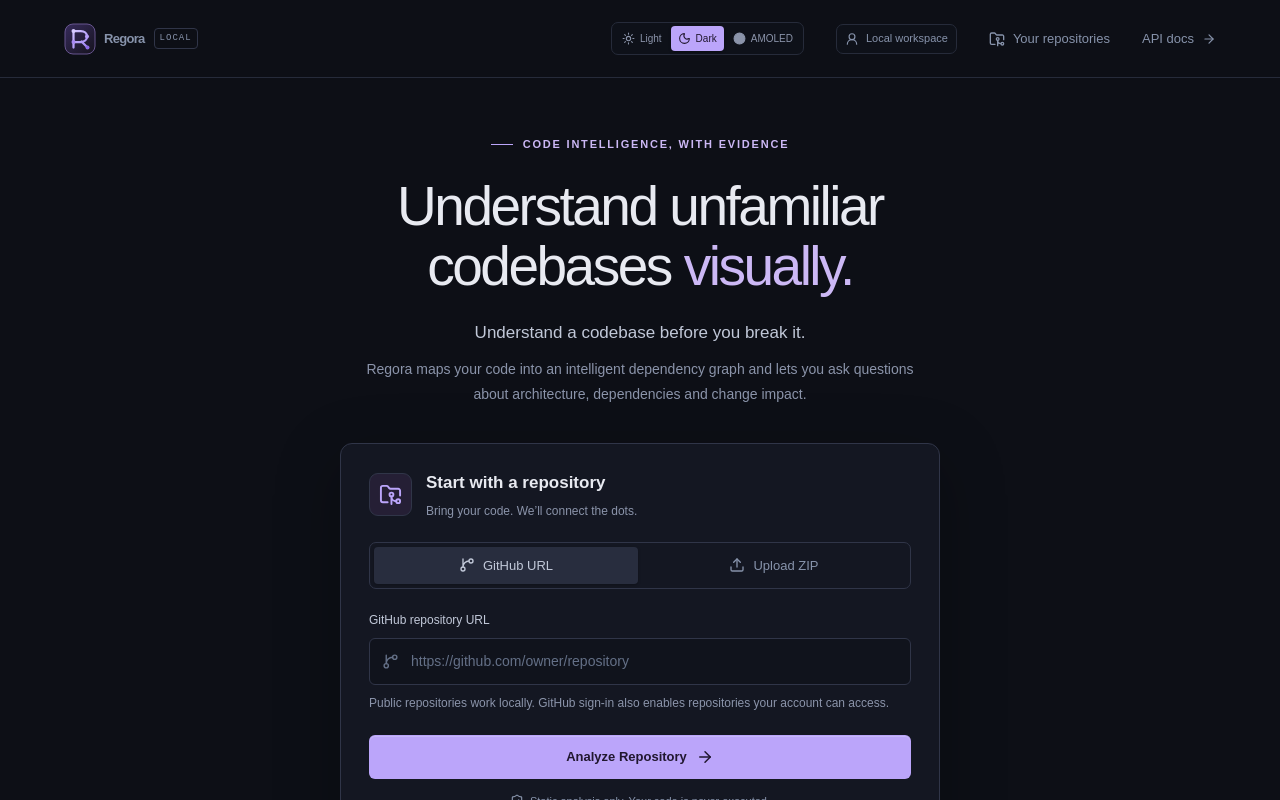
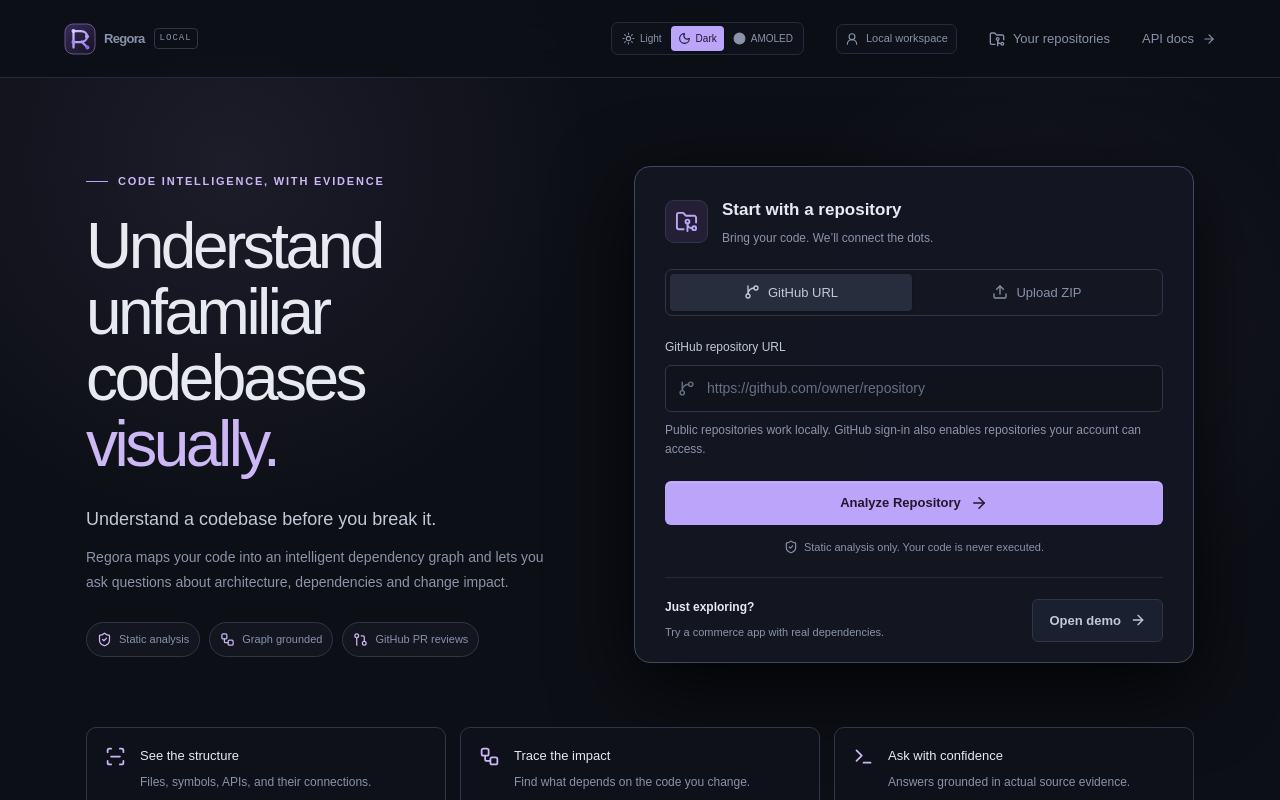
Before and after one commit to Nithin-Akin/Regora, a Next.js app in the folder frontend/: page / in a window 1280 px wide. Shown: the top 800 px of the page. Built offline with nearby package versions, Linux system fonts and the light colour scheme; no server answers.

Commit message:
Refresh landing page layout (#12)

```diff
--- a/frontend/app/globals.css
+++ b/frontend/app/globals.css
@@ -468,23 +468,37 @@
   height: 1px;
   background: var(--accent);
 }
+.landing {
+  min-height: 100dvh;
+  background:
+    radial-gradient(circle at 18% 18%, color-mix(in srgb, var(--accent) 9%, transparent), transparent 28%),
+    radial-gradient(circle at 82% 36%, color-mix(in srgb, var(--accent) 6%, transparent), transparent 25%),
+    var(--bg);
+}
+.landing .topbar {
+  background: color-mix(in srgb, var(--bg) 88%, transparent);
+  backdrop-filter: blur(16px);
+}
 .landing-main {
-  max-width: 1050px;
+  max-width: 1180px;
   margin: 0 auto;
-  padding: 58px 36px 46px;
+  padding: 88px 36px 54px;
+  display: grid;
+  grid-template-columns: minmax(0, 1fr) minmax(430px, 560px);
+  align-items: center;
+  column-gap: 78px;
 }
 .intro {
-  text-align: center;
-  margin-bottom: 37px;
+  text-align: left;
 }
 .intro .eyebrow {
-  justify-content: center;
-  margin-bottom: 23px;
+  justify-content: flex-start;
+  margin-bottom: 25px;
 }
 .intro h1 {
-  font-size: clamp(37px, 4.3vw, 58px);
-  line-height: 1.1;
-  letter-spacing: -2.5px;
+  font-size: clamp(48px, 5vw, 68px);
+  line-height: 1.03;
+  letter-spacing: -3.5px;
   font-weight: 500;
 }
 .intro h1 em {
@@ -492,24 +506,44 @@
   color: var(--accent-text);
 }
 .intro-copy {
-  font-size: 17px;
+  font-size: 18px;
   color: var(--text-soft);
-  margin-top: 23px;
+  margin-top: 28px;
 }
 .explanation {
   font-size: 14px;
   line-height: 1.75;
-  max-width: 560px;
-  margin: 12px auto 0;
+  max-width: 530px;
+  margin: 12px 0 0;
+}
+.product-proof {
+  display: flex;
+  flex-wrap: wrap;
+  gap: 9px;
+  margin-top: 28px;
+}
+.product-proof span {
+  display: inline-flex;
+  align-items: center;
+  gap: 7px;
+  padding: 8px 10px;
+  border: 1px solid var(--border-soft);
+  border-radius: 999px;
+  color: var(--text-dim);
+  background: color-mix(in srgb, var(--surface) 80%, transparent);
+  font-size: 11px;
+}
+.product-proof svg {
+  color: var(--accent-text);
 }
 .ingest-card {
-  width: min(100%, 600px);
-  margin: auto;
-  background: var(--surface);
-  border: 1px solid var(--border-soft);
-  border-radius: 12px;
-  box-shadow: 0 18px 65px var(--shadow);
-  padding: 26px 28px 0;
+  width: 100%;
+  margin: 0;
+  background: color-mix(in srgb, var(--surface) 94%, transparent);
+  border: 1px solid var(--border-strong);
+  border-radius: 16px;
+  box-shadow: 0 24px 80px var(--shadow-deep);
+  padding: 30px 30px 0;
 }
 .card-heading {
   display: flex;
@@ -646,15 +680,19 @@
 .feature-strip {
   display: grid;
   grid-template-columns: repeat(3, 1fr);
-  gap: 26px;
-  margin: 45px auto 0;
-  max-width: 880px;
+  grid-column: 1 / -1;
+  gap: 14px;
+  margin: 64px 0 0;
 }
 .feature-strip > div {
   display: grid;
   grid-template-columns: 25px 1fr;
   column-gap: 10px;
   row-gap: 7px;
+  padding: 18px;
+  border: 1px solid var(--border-soft);
+  border-radius: 10px;
+  background: color-mix(in srgb, var(--surface-low) 78%, transparent);
 }
 .feature-strip svg {
   color: var(--accent-text);
@@ -2312,6 +2350,10 @@
   }
 }
 @media (max-width: 1150px) {
+  .landing-main {
+    column-gap: 40px;
+    grid-template-columns: minmax(0, 1fr) minmax(410px, 480px);
+  }
   .workspace-grid {
     grid-template-columns: 190px minmax(260px, 1fr) 310px;
   }
@@ -2352,6 +2394,32 @@
   }
 }
 @media (max-width: 900px) {
+  .landing-main {
+    max-width: 680px;
+    grid-template-columns: 1fr;
+    gap: 44px;
+    padding: 50px 36px;
+  }
+  .intro {
+    text-align: center;
+  }
+  .intro .eyebrow {
+    justify-content: center;
+  }
+  .explanation {
+    margin: 12px auto 0;
+  }
+  .product-proof {
+    justify-content: center;
+  }
+  .ingest-card {
+    width: min(100%, 600px);
+    margin: 0 auto;
+  }
+  .feature-strip {
+    grid-column: auto;
+    margin-top: 0;
+  }
   .workspace-grid,
   .workspace-grid.hide-left {
     grid-template-columns: minmax(260px, 1fr) 310px;
--- a/frontend/app/page.tsx
+++ b/frontend/app/page.tsx
@@ -13,6 +13,7 @@
   LoaderCircle,
   Terminal,
   FileArchive,
+  GitPullRequest,
 } from "lucide-react";
 import Brand from "@/components/Brand";
 import ThemeToggle from "@/components/ThemeToggle";
@@ -83,6 +84,20 @@
             lets you ask questions about architecture, dependencies and change
             impact.
           </p>
+          <div className="product-proof" role="list" aria-label="Product capabilities">
+            <span role="listitem">
+              <ShieldCheck size={15} />
+              Static analysis
+            </span>
+            <span role="listitem">
+              <Workflow size={15} />
+              Graph grounded
+            </span>
+            <span role="listitem">
+              <GitPullRequest size={15} />
+              GitHub PR reviews
+            </span>
+          </div>
         </div>
         <section className="ingest-card">
           <div className="card-heading">
```
Also changed, not shown: 1 other file (tests, documents, lock files or other folders).
